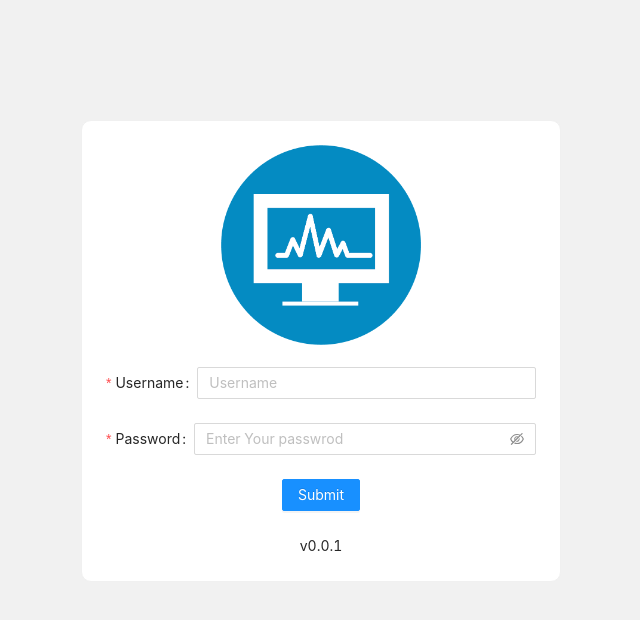
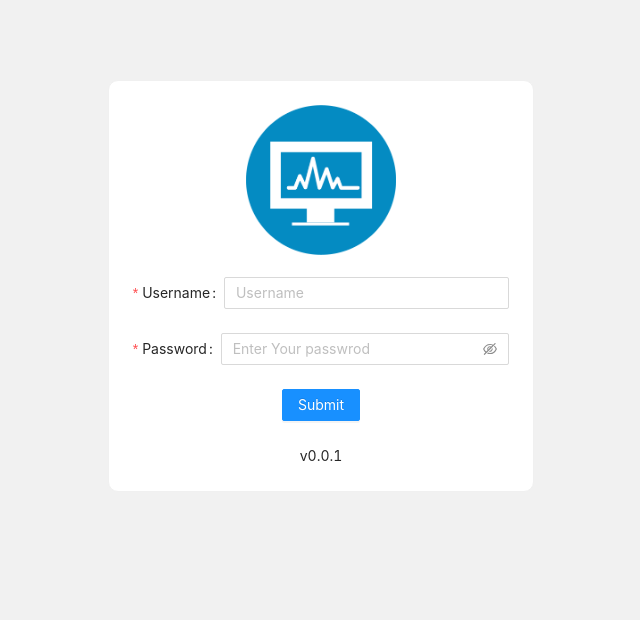
Before and after one commit to devmahmud/django-react-dashboard, a React (Create React App) app: page / in a window 1280 px wide. Shown: the top 620 px of the page, without its empty margins (319-959 px from the left). Built offline with nearby package versions, Linux system fonts and the light colour scheme.

Commit message:
fix: alignment

```diff
--- a/src/app.css
+++ b/src/app.css
@@ -17,13 +17,14 @@ body {
 }
 
 .login-card {
-  margin-top: 15vh;
+  margin-top: 5rem;
   border-radius: 10px;
 }
 .logo {
   width: 40px;
+  height: 40px;
 }
 
 .custom-padding {
-  padding: 2vh 3vw 0vh;
+  padding: 1rem 2rem;
 }
--- a/src/components/auth/Login.js
+++ b/src/components/auth/Login.js
@@ -37,10 +37,14 @@ export default function Login() {
 
   return (
     <Row justify="center">
-      <Col md={{ span: 9 }}>
-        <Card className="login-card">
+      <Col md={8}>
+        <Card className="login-card" stay>
           <Row justify="center">
-            <img src={logo} alt="Dashboard" width="200" />
+            <img
+              src={logo}
+              alt="Dashboard"
+              style={{ width: '150px', height: '150px' }}
+            />
           </Row>
           <br />
           <Form
```
Also changed, not shown: public/download.png (added), 3 other files (tests, documents, lock files or other folders).
